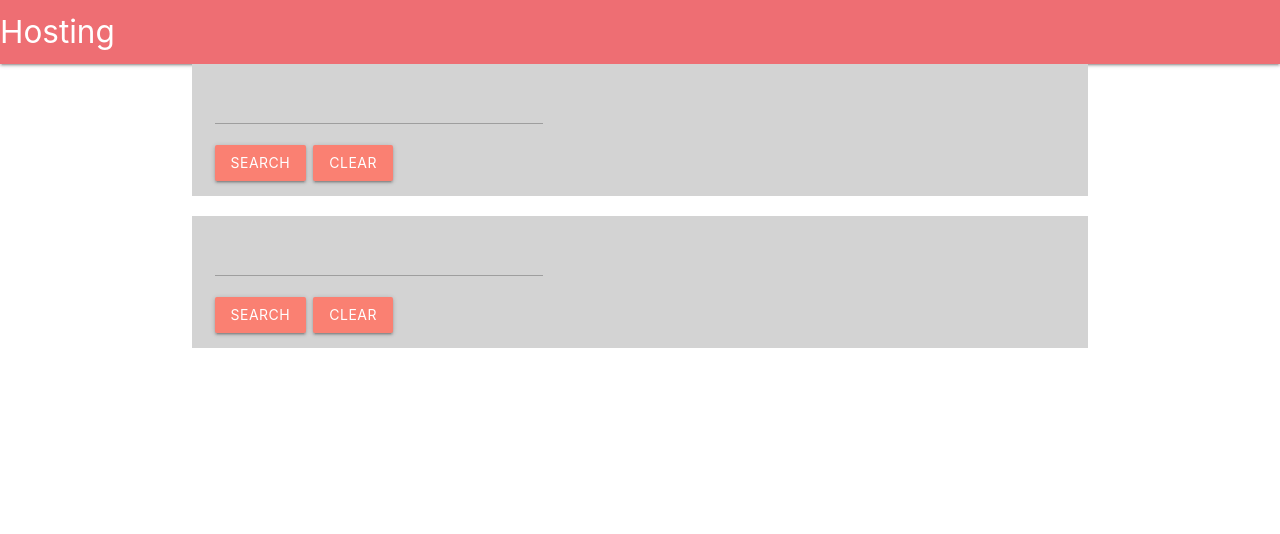
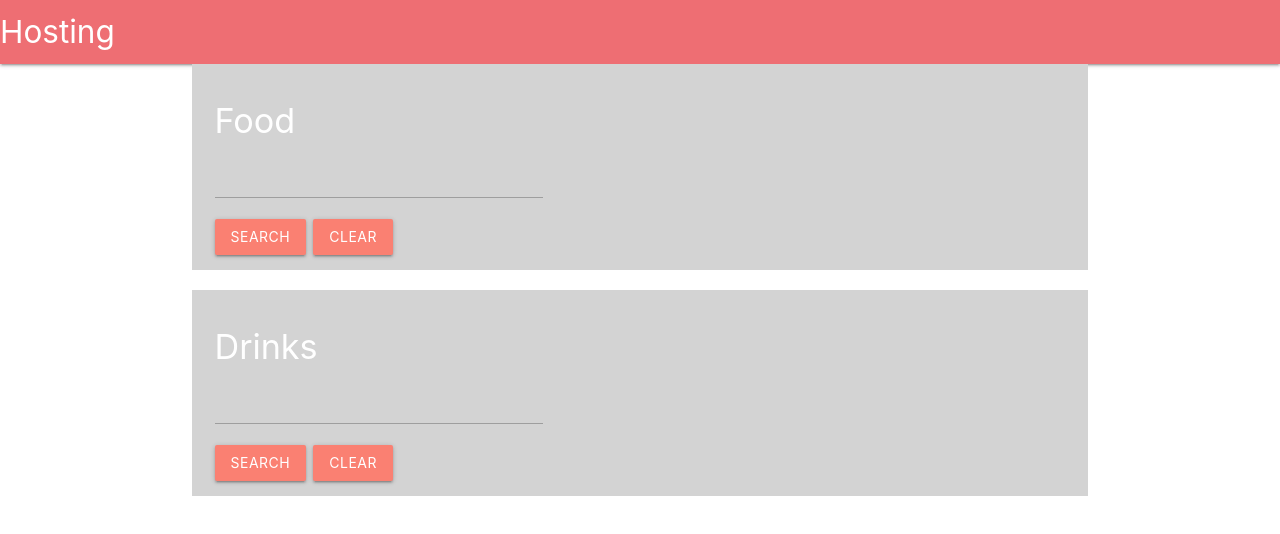
Before and after one commit to atdiep/Hosting-App, a plain HTML site: page index.html in a window 1280 px wide. Drawn offline with nearby package versions, Linux system fonts and the light colour scheme.

Commit message:
Headers added

```diff
--- a/index.html
+++ b/index.html
@@ -33,7 +33,7 @@
             </div>
             <div class="col s5 pull-s7"><span class="flow-text">
                     <div class="input-field col s12">
-
+                        <h4 id="food">Food</h4>
                         <textarea id="textarea1" class="materialize-textarea"></textarea>
                         <label for="textarea1"></label><a class="waves-effect waves-light btn"
                             id="food-button">Search</a>
@@ -61,6 +61,7 @@
             </div>
             <div class="col s5 pull-s7"><span class="flow-text">
                     <div class="input-field col s12">
+                            <h4 id="drink">Drinks</h4>
                         <textarea id="textarea-drink" class="materialize-textarea"></textarea>
                         <label for="textarea2"></label><a class="waves-effect waves-light btn"
                             id="drink-button">Search</a>
--- a/style.css
+++ b/style.css
@@ -33,6 +33,13 @@
     background-color: salmon;
     color: white;
 }
+#food{
+    color: white;
+}
+
+#drink{
+    color: white;
+}
 /*
 #drink-images {
     height: 400px;
```
